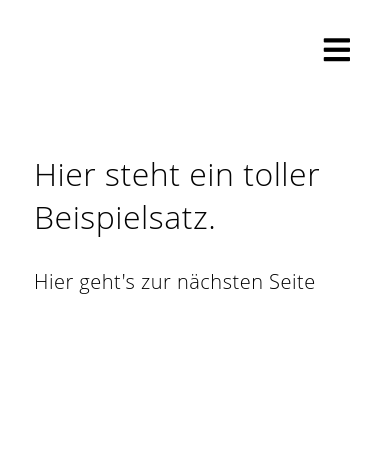
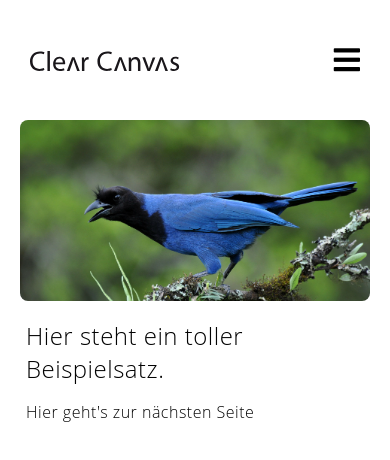
Before and after one commit to rakeshpatil489/Frontend_Responsive, a plain HTML site: page index.html in a window 390 px wide. Drawn offline with nearby package versions, Linux system fonts and the light colour scheme; a web font is replaced by a local one.

Commit message:
Altered container values

```diff
--- a/index.html
+++ b/index.html
@@ -27,7 +27,7 @@
 
 			<!--LOGO-->
 			<div class="logo">
-				<img src="assets/images/logo.svg" />
+				<img src="assets/images/logo.svg" style="height:20px;"  />
 			</div>
 
 			<!--Hamburger Open Icon-->
@@ -60,7 +60,7 @@
 
 			<!--Main Image (Bird Image) -->
 			<div class="BannerDiv">
-				<img class="BannerImage" src="assets/images/bird.jpg" alt="Bird" style="height:20px;" />
+				<img class="BannerImage" src="assets/images/bird.jpg" alt="Bird" />
 			</div>
 
 			<!--Card Here-->
--- a/styles/index.css
+++ b/styles/index.css
@@ -25,7 +25,7 @@ body {
     margin-top: -5px;
     margin-bottom: -3px;
     height: 105px;
-    padding: 0px 10px;
+    padding: 5px 10px;
     color: #fff;
 }
 
@@ -91,6 +91,11 @@ p {
     display: block;
 }
 
+.container {
+    padding: 0px 85px;
+}
+
+
 /* Main Content Starts Here */
 
 .BannerDiv {
@@ -102,16 +107,17 @@ p {
 .BannerImage {
     position: relative;
     max-width: 100%;
+    width: 100%;
     height: auto;
-    margin: 0 auto -14%;
+    margin: 0 auto -13%;
     z-index: -1;
 }
 
 .Banner .cardContent {
-    left: 54%;
+    left: auto;
     right: 12%;
     color: #ffffff;
-    padding: 20px 15px;
+    padding: 15px 15px;
     max-width: 430px;
     height: auto;
     background-color: #428fc2;
@@ -132,47 +138,10 @@ p {
 
 /* Main Content Ends Here */
 
-/* Container with media query strats here*/
 
-/* Applies when the sceen size less then 786px */
+/* Media query from 799px to 1220px*/
 
-@media (max-width: 800px) {
-    .container {
-        padding-right: 10px;
-        padding-left: 10px;
-        margin-bottom: auto;
-        margin-right: auto;
-        margin-left: auto;
-    }
-}
-
-/* Applies when the sceen size less then 992px*/
-
-@media screen and (min-width: 799px) and (max-width: 1023px) {
-    .container {
-        padding-right: 10px;
-        padding-left: 10px;
-        margin-bottom: auto;
-        margin-right: 50px;
-        margin-left: 50px;
-    }
-}
-
-/* Applies when the sceen size less then 1200px*/
-
-@media (min-width: 1024px) {
-    .container {
-        padding: 10px 80px 20px 80px;
-        margin-bottom: auto;
-        margin-right: auto;
-        margin-left: auto;
-        width: auto;
-    }
-}
-
-/* Container with media query Ends here*/
-
-@media screen and (min-width: 799px) and (max-width: 1023px) {
+@media screen and (min-width: 799px) and (max-width: 1220px) {
     .Banner .cardContent {
         left: 56%;
         right: 12%;
@@ -196,11 +165,15 @@ p {
         overflow: hidden;
     }
     .BannerImage {
+        width: 100%;
         position: relative;
         max-width: 100%;
         height: auto;
-        margin: 0 auto -14%;
+        margin: 0 auto -13%;
         z-index: 0;
+    }
+    .container{
+        padding: 0 55px;
     }
     h2 {
         font-weight: 200;
@@ -216,7 +189,7 @@ p {
     }
 }
 
-/* Display on mobile view */
+/* Display on mobile view that is below 800px */
 
 @media (max-width:800px) {
     .hamburgerBtnShow, .hamburgerBtnClose {
@@ -232,8 +205,7 @@ p {
         text-align: left;
         padding: 80px 0px;
         line-height: normal;
-        transition: all 0.8s cubic-bezier(0.68, -0.55, 0.265, 1.55);
-        /* Animation on opening and closing sidenav*/
+        transition: all 0.8s cubic-bezier(0.68, -0.55, 0.265, 1.55);  /* Animation on opening and closing sidenav*/
         z-index: 4;
     }
     .menu a {
@@ -259,8 +231,8 @@ p {
         bottom: auto;
         left: 2px;
         right: 2px;
-        padding: 10px 2px;
-        margin: 0px 20px;
+        padding: 10px 5px;
+        margin: 0px 15px;
         max-width: 100%;
         height: auto;
         border-radius: none;
@@ -270,6 +242,9 @@ p {
         z-index: 2;
         position: none;
         transform: none;
+    }
+    .container {
+        padding: 5px 0px;
     }
     .cardContent a {
         text-decoration: none;
@@ -281,9 +256,26 @@ p {
         position: relative;
         overflow: hidden;
     }
+    h2 {
+        font-weight: 200;
+        font-size: 24px;
+        padding: 8px 4px;
+        letter-spacing: 0.5px;
+    }
+    p {
+        font-weight: 100;
+        font-size: 16px;
+        padding: 8px 4px;
+        letter-spacing: 0.5px;
+    }
+    .logo {
+        height: auto;
+        width: 180px;
+        line-height: 110px;
+        float: left;
+    }
     .fa-bars:before {
-        color: black;
-        /* Hamburger Icon color black */
+        color: black; /* Hamburger Icon color black */
         margin: 0px 0px 50px 0px;
         z-index: 100;
     }
```
